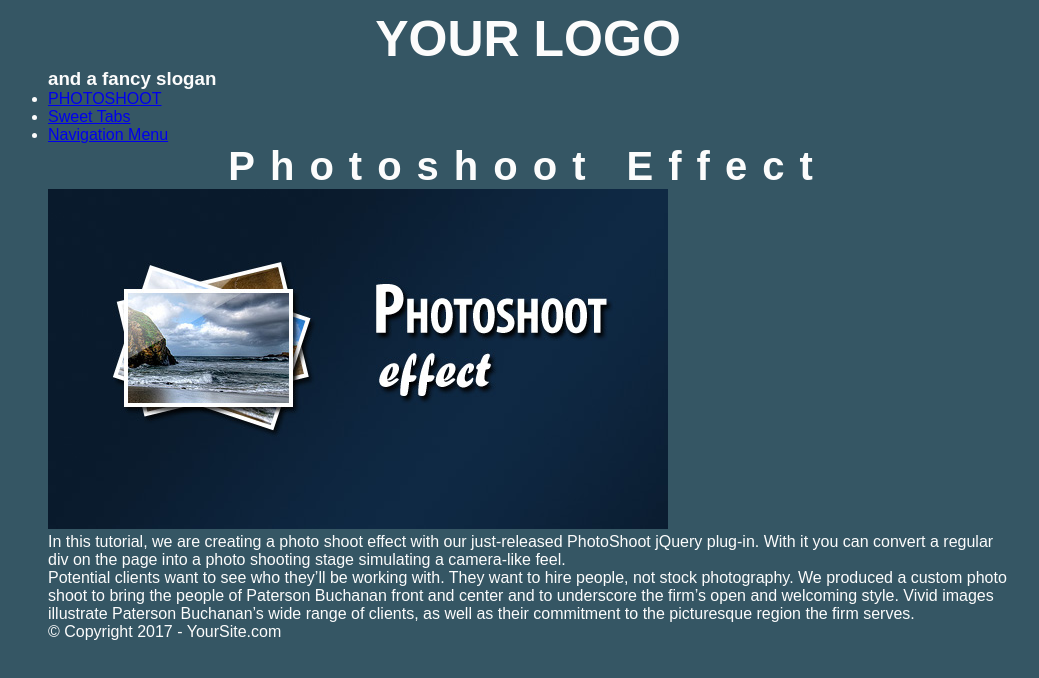
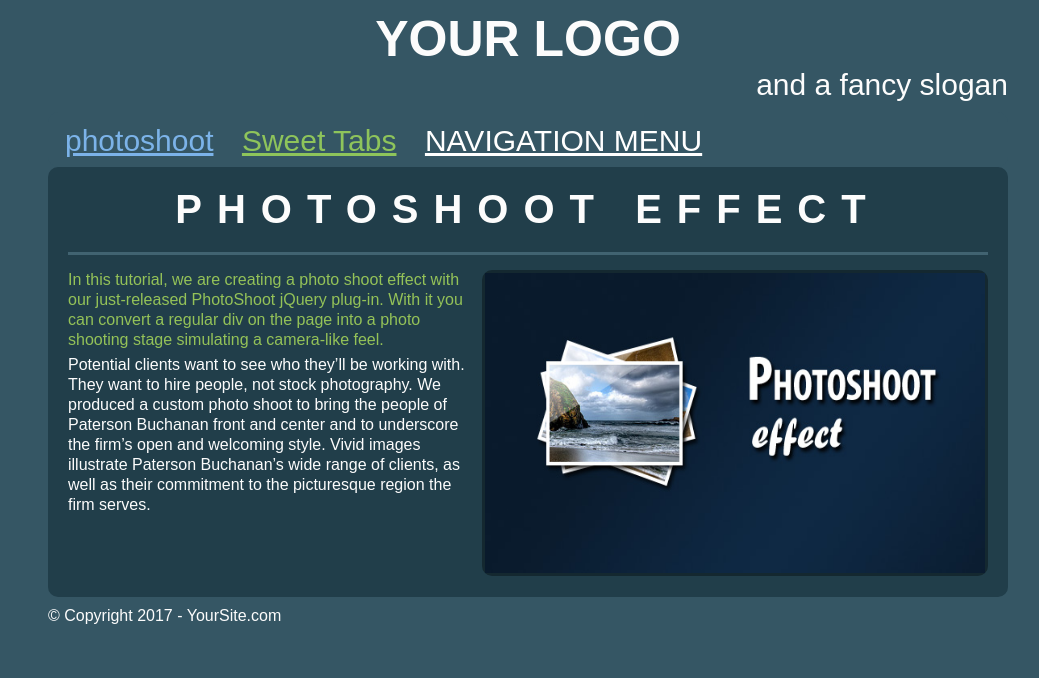
Before and after one commit to tragiangto21/tragiangto21.github.io, a plain HTML site: page week 6/P01_PhotoShootEffect/photo-shoot-effect.html in a window 1280 px wide. Shown: the whole page, without its empty margins (112-1151 px from the left). Drawn offline with Linux system fonts and the light colour scheme.

Commit message:
Update photo-shoot-effect.css

```diff
--- a/week 6/P01_PhotoShootEffect/photo-shoot-effect.css
+++ b/week 6/P01_PhotoShootEffect/photo-shoot-effect.css
@@ -25,3 +25,69 @@ h2 {
     font-size: 40px;
     letter-spacing: 15px;
     text-align: center;
+    text-transform: uppercase;
+    border-bottom: 3px solid#416371;
+    padding-bottom: 20px;}
+h3 {
+    text-align: right;
+    font-size: 30px;
+    font-weight: normal;
+    margin: 0 0 10px;
+}
+
+p {
+    line-height: 20px;
+    padding-bottom: 5px;}
+figure + p {
+    color: #94c258;
+}
+img {
+    border: none;
+    width: 500px;
+    height: 300px;
+}
+
+div.article-content {
+    margin: 15px 0;
+}
+nav {
+    background: #355664;
+    padding: 0 5px;
+}
+nav ul li {
+    display: inline-block;
+}
+nav ul li a {
+    color: #ffffff;
+    display: inline-block;
+    font-size: 30px;
+    margin: 5px 2px;
+    padding: 7px 10px 4px;
+    text-transform: uppercase;}
+nav ul li:first-of-type > a {
+    color: #7CB3E9;
+    font-size: 30px;
+    text-transform: lowercase;
+}
+
+nav ul a[title="sweet tabs"] {
+    color: #8EC45B;
+    font-size: 30px;
+    text-transform: none;
+}
+nav,article,
+nav ul li a,figure {
+    border-radius: 10px;
+}
+article {
+    background-color: #213E4A;
+    margin: 0 0 10px;
+    padding: 20px;
+    height: 390px;}
+figure {
+    border: 3px solid #142830;
+    float: right;
+    height: 300px;
+    width: 500px;
+    margin-left: 15px;
+}
```
